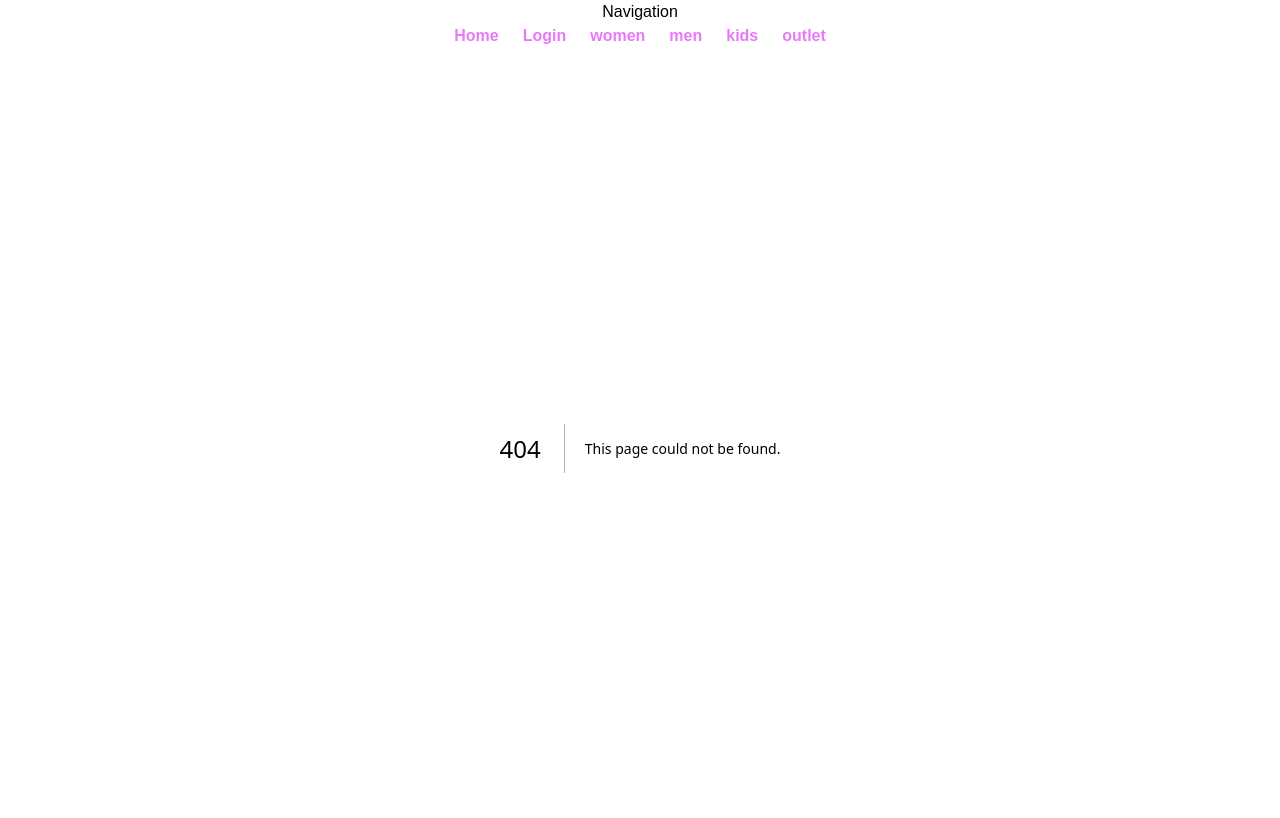
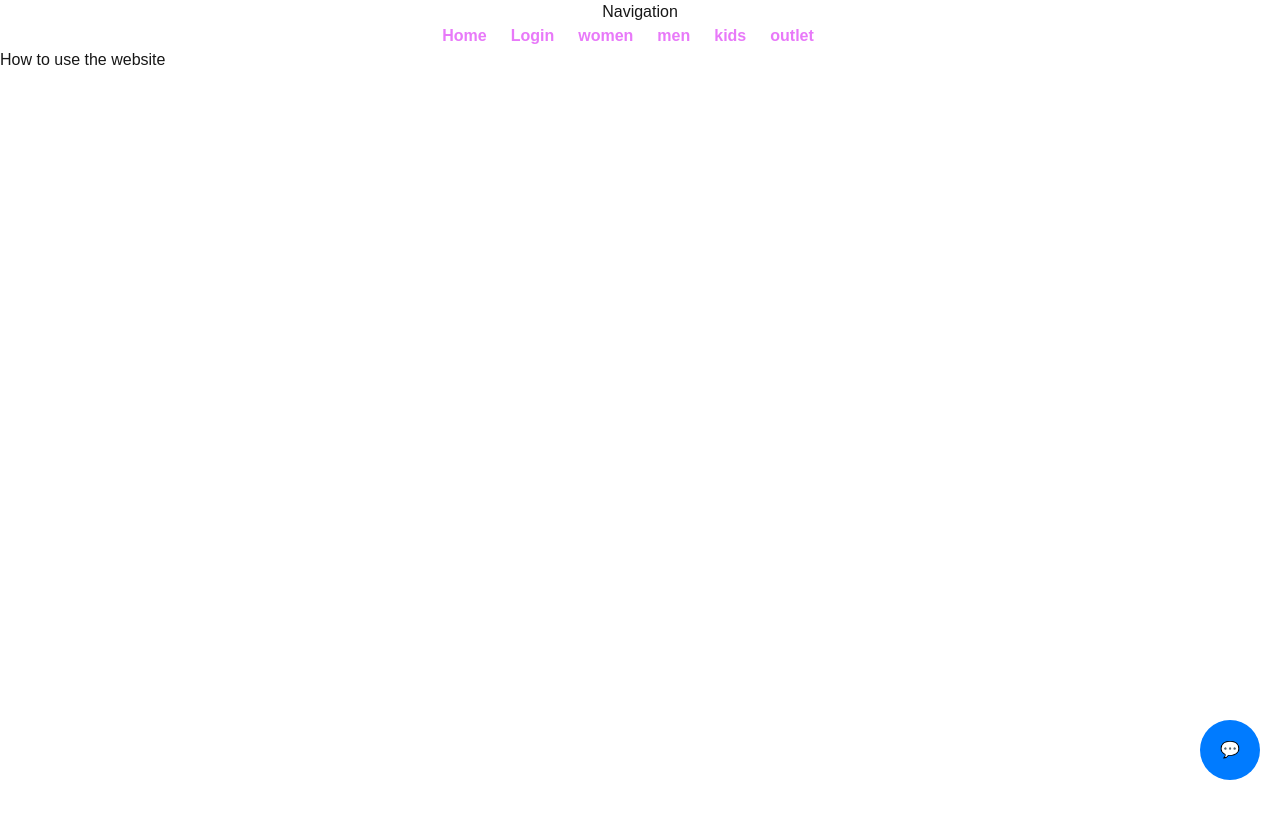
Before and after one commit to RumualdoPablo/crombieCodeAcademy, a Next.js app in the folder clase-1/: page /help in a window 1280 px wide. Before the commit this address had no page. Shown: the top 818 px of the page. Built offline with nearby package versions, Linux system fonts and the light colour scheme.

Commit message:
support component

```diff
--- /dev/null
+++ b/clase-1/app/components/clientSupport/clientSupport.tsx
@@ -0,0 +1,82 @@
+"use client";
+import Link from 'next/link'
+import React, { useState } from 'react'
+
+const ClientSupport = () => {
+  const [isOpen, setIsOpen] = useState(false)
+
+  const toggleChat = () =>{
+    setIsOpen(!isOpen)
+  };
+  return (
+    <div>
+    <button
+      onClick={toggleChat}
+      style={{
+        position: 'fixed',
+        bottom: '20px',
+        right: '20px',
+        backgroundColor: '#007bff',
+        color: 'white',
+        border: 'none',
+        borderRadius: '50%',
+        width: '60px',
+        height: '60px',
+        fontSize: '16px',
+        cursor: 'pointer',
+      }}
+    >
+      💬
+    </button>
+
+    {isOpen && (
+      <div
+        style={{position: 'fixed',
+          bottom: '80px',
+          right: '20px',
+          width: '300px',
+          backgroundColor: 'white',
+          border: '1px solid #ddd',
+          borderRadius: '10px',
+          boxShadow: '0 4px 8px rgba(0, 0, 0, 0.2)',
+          padding: '10px',
+          zIndex: 1000,
+        }}
+      >
+        <div
+          style={{
+            display: 'flex',
+            justifyContent: 'space-between',
+            alignItems: 'center',
+            borderBottom: '1px solid #ddd',
+            paddingBottom: '8px',
+          }}
+        >
+          <h3 style={{ margin: 0 ,  color: 'black'}}>👋¿en qué podemos ayudarte?</h3>
+          <button
+            onClick={toggleChat}
+            style={{
+              background: 'none',
+              border: 'none',
+              fontSize: '16px',
+              cursor: 'pointer'
+            }}
+          >
+            ➖
+          </button>
+        </div>
+        <div style={{ marginTop: '10px', color: 'black'}}>
+          <Link href={'/help'}><p>💡 Cómo usar la aplicación</p></Link>
+          <ul>
+            <li>
+              <input type="text" className='border-black border flex space-between' />
+            </li>
+          </ul>
+          <Link href={'/help'}><p>📞 Contactar con soporte</p></Link>
+        </div>
+      </div>
+    )}
+  </div>
+  );
+}
+export default ClientSupport
--- /dev/null
+++ b/clase-1/app/help/page.tsx
@@ -0,0 +1,8 @@
+import React from 'react'
+
+const Help = () => {
+  return (
+    <h1>How to use the website</h1>
+  )
+}
+export default Help
--- a/clase-1/app/layout.tsx
+++ b/clase-1/app/layout.tsx
@@ -2,6 +2,8 @@ import type { Metadata } from "next";
 import localFont from "next/font/local";
 import "./globals.css";
 import Link from "next/link";
+import ClientSupport from "./components/clientSupport/clientSupport";
+
 
 const geistSans = localFont({
     src: "./fonts/GeistVF.woff",
@@ -52,6 +54,8 @@ export default function RootLayout({
                             {category.name}
                         </Link>
                     ))}
+                    <ClientSupport />
+
                 </ul>
                 {children}
             </body>
--- a/clase-1/app/page.tsx
+++ b/clase-1/app/page.tsx
@@ -1,5 +1,6 @@
 import Image from "next/image";
 import Link from "next/link";
+import ClientSupport from "./components/clientSupport/clientSupport";
 
 export default function Home() {
   return (
```
